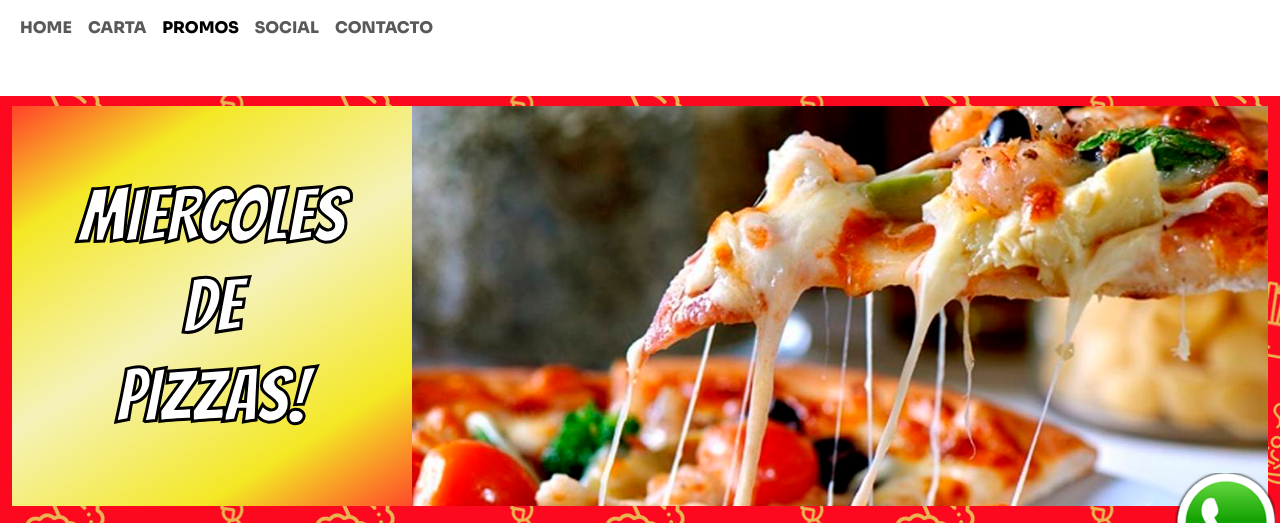
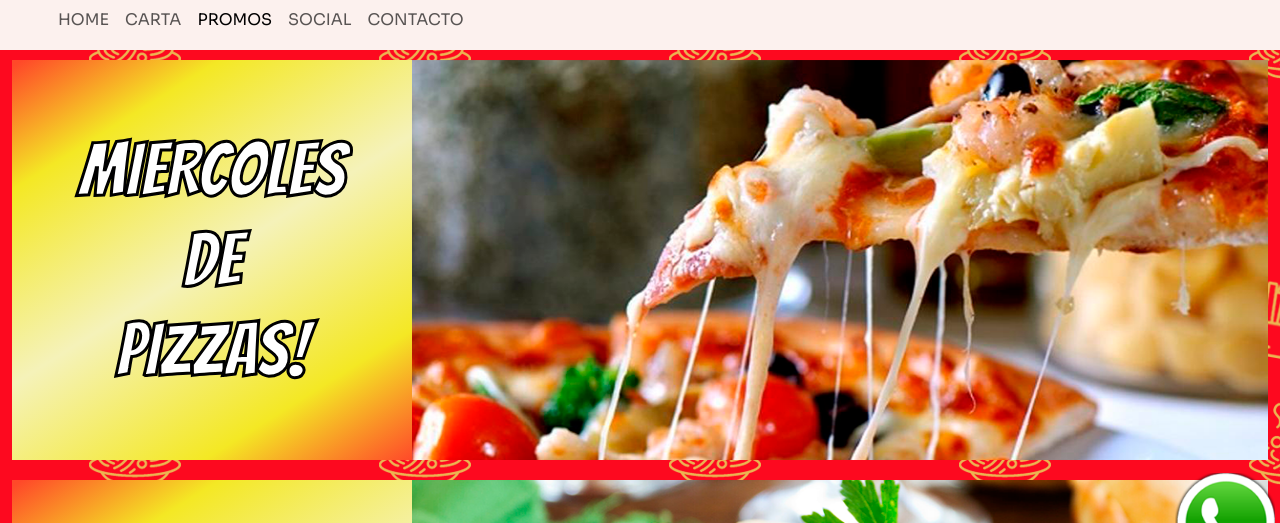
Before and after one commit to RAArrieta/HTML-TrabajoFinal, a plain HTML site: page pag/promos.html in a window 1280 px wide. Shown: the part 212-735 px from the top of the page. Drawn offline with nearby package versions, Linux system fonts and the light colour scheme.

Commit message:
Mejore el nav

```diff
--- a/pag/promos.html
+++ b/pag/promos.html
@@ -24,26 +24,26 @@
     </header>
 
     <nav class="navbar navbar-expand-lg nav-mine">
-        <div class="container-fluid">
+        <div class="container-fluid nav_marg">
             <button class="navbar-toggler" type="button" data-bs-toggle="collapse" data-bs-target="#navbarNav" aria-controls="navbarNav" aria-expanded="false" aria-label="Toggle navigation">
                 <span class="navbar-toggler-icon"></span>
             </button>
-            <div class="collapse navbar-collapse" id="navbarNav">
+            <div class="collapse navbar-collapse nav_marg" id="navbarNav">
                 <ul class="navbar-nav">
                     <li class="nav-item">
-                        <a class="nav-link" href="../index.html">HOME</a>
+                        <a class="nav-link nav_marg" href="../index.html">HOME</a>
                     </li>
                     <li class="nav-item">
-                        <a class="nav-link" href="./carta.html">CARTA</a>
+                        <a class="nav-link nav_marg" href="./carta.html">CARTA</a>
                     </li>
                     <li class="nav-item">
-                        <a class="nav-link active" aria-current="page" href="./promos.html">PROMOS</a>
+                        <a class="nav-link active nav_marg" aria-current="page" href="./promos.html">PROMOS</a>
                     </li>
                     <li class="nav-item">
-                        <a class="nav-link" href="./social.html">SOCIAL</a>
+                        <a class="nav-link nav_marg" href="./social.html">SOCIAL</a>
                     </li>
                     <li class="nav-item">
-                        <a class="nav-link" href="./contacto.html">CONTACTO</a>
+                        <a class="nav-link nav_marg" href="./contacto.html">CONTACTO</a>
                     </li>
                 </ul>
             </div>
--- a/scss/componentes/_header.scss
+++ b/scss/componentes/_header.scss
@@ -1,9 +1,3 @@
 header {
     margin-top: 20px;
 }
-
-.nav-mine {
-    font-family: $fnt-txt;
-    font-weight: 900;
-    background-color: white;
-}
--- /dev/null
+++ b/scss/componentes/_nav.scss
@@ -0,0 +1,11 @@
+.nav-mine {
+    font-family: $fnt-txt;
+    color: black;
+    background-color: $clr-fondo;
+    padding-left: 50px;
+}
+
+.nav_marg {
+    padding: 0;
+    margin: 0;
+}
--- a/scss/style.scss
+++ b/scss/style.scss
@@ -3,6 +3,7 @@
 @import "./base/extend";
 @import "./base/mixins";
 @import "./componentes/pag";
+@import "./componentes/nav";
 @import "./componentes/footer";
 @import "./componentes/header";
 @import "./componentes/social";
```
Also changed, not shown: index.html (+7 -7 lines), pag/carta.html (+7 -7 lines), pag/contacto.html (+7 -7 lines), pag/social.html (+7 -7 lines), css/style.css, 1 other file.
